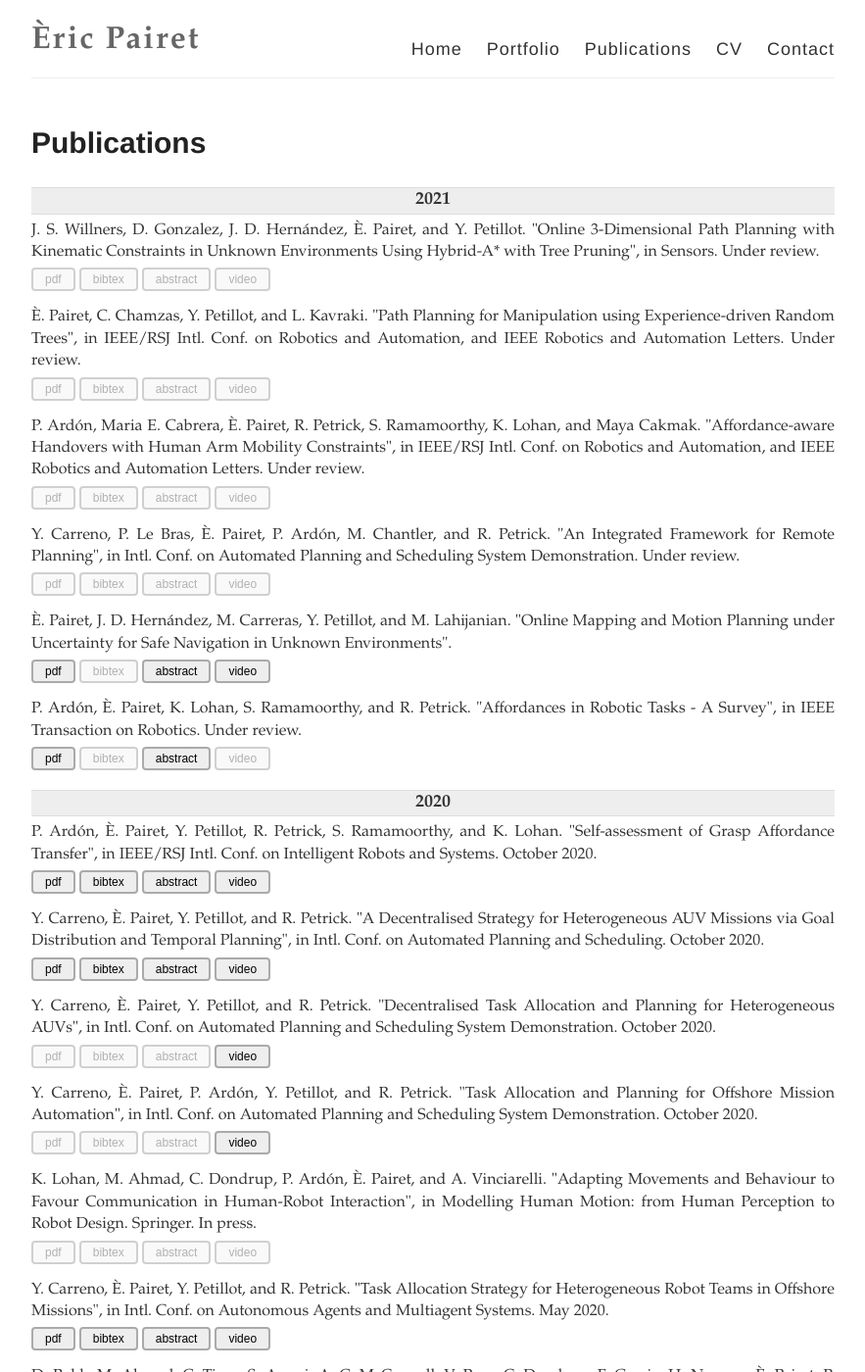
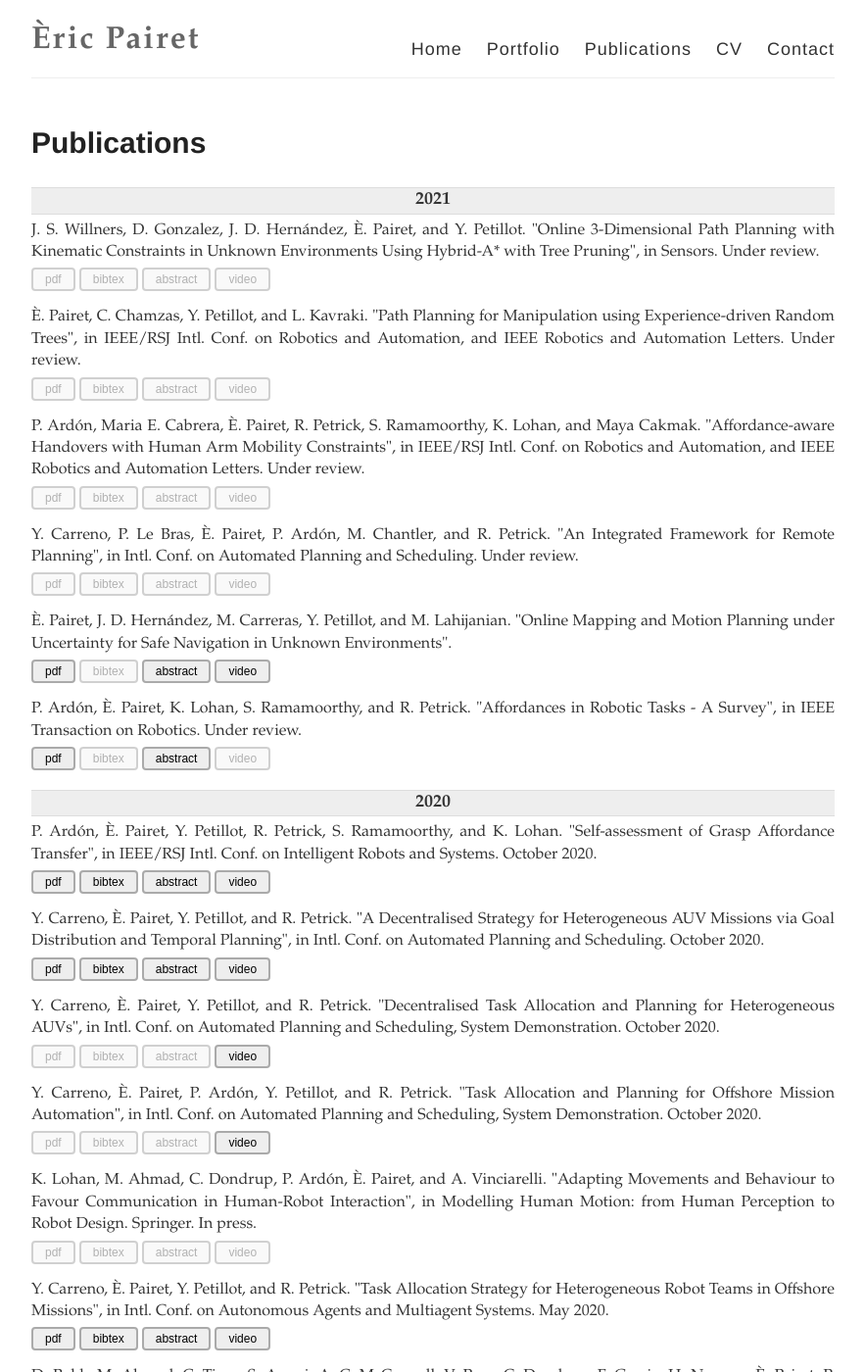
Before and after one commit to ericpairet/ericpairet.github.io, a Jekyll site: the page built from publications.md, in a window 1280 px wide and 1400 px high. Shown: the whole window at 98% size, without its empty margins (198-1081 px from the left). Built offline with Jekyll 4.4.1, drawn with Linux system fonts in a browser that asks for light colours.

Commit message:
differntiate ICAPS demonstrations from main track

```diff
--- a/_data/2020.yaml
+++ b/_data/2020.yaml
@@ -10,13 +10,13 @@
   abstract: 20carreno2020a_abstract.txt
   youtube: https://youtu.be/vi1LorRLNMY
 
-- name: Y. Carreno, È. Pairet, Y. Petillot, and R. Petrick. "Decentralised Task Allocation and Planning for Heterogeneous AUVs", in Intl. Conf. on Automated Planning and Scheduling System Demonstration. October 2020.
+- name: Y. Carreno, È. Pairet, Y. Petillot, and R. Petrick. "Decentralised Task Allocation and Planning for Heterogeneous AUVs", in Intl. Conf. on Automated Planning and Scheduling, System Demonstration. October 2020.
   pdf:
   bibtex:
   abstract:
   youtube: https://youtu.be/I7W8MbsEIV8
 
-- name: Y. Carreno, È. Pairet, P. Ardón, Y. Petillot, and R. Petrick. "Task Allocation and Planning for Offshore Mission Automation", in Intl. Conf. on Automated Planning and Scheduling System Demonstration. October 2020.
+- name: Y. Carreno, È. Pairet, P. Ardón, Y. Petillot, and R. Petrick. "Task Allocation and Planning for Offshore Mission Automation", in Intl. Conf. on Automated Planning and Scheduling, System Demonstration. October 2020.
   pdf:
   bibtex:
   abstract:
--- a/_data/2021.yaml
+++ b/_data/2021.yaml
@@ -16,7 +16,7 @@
   abstract:
   youtube:
 
-- name: Y. Carreno, P. Le Bras, È. Pairet, P. Ardón, M. Chantler, and R. Petrick. "An Integrated Framework for Remote Planning", in Intl. Conf. on Automated Planning and Scheduling System Demonstration. Under review.
+- name: Y. Carreno, P. Le Bras, È. Pairet, P. Ardón, M. Chantler, and R. Petrick. "An Integrated Framework for Remote Planning", in Intl. Conf. on Automated Planning and Scheduling. Under review.
   pdf:
   bibtex:
   abstract:
```
